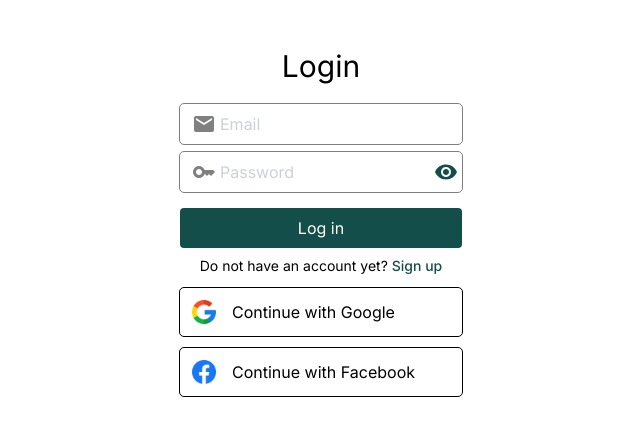
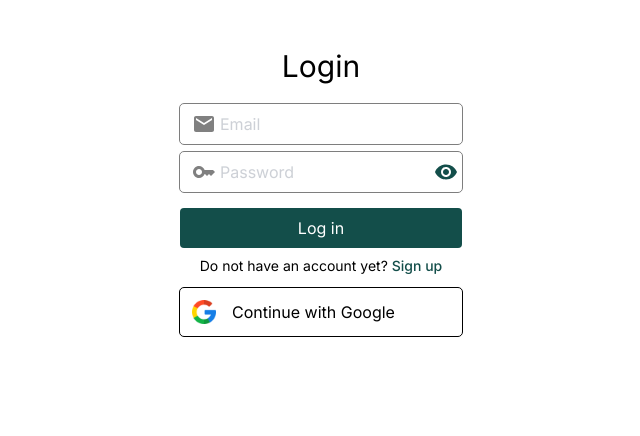
Before and after one commit to erxon/next_skeleton, a Next.js app: page /login in a window 1280 px wide. Shown: the top 436 px of the page, without its empty margins (319-959 px from the left). Built offline with nearby package versions, Linux system fonts and the light colour scheme; no server answers.

Commit message:
remove facebook

```diff
--- a/app/login/page.tsx
+++ b/app/login/page.tsx
@@ -35,7 +35,7 @@ export default function Page() {
               Continue with Google
             </button>
           </form>
-          <form
+          {/* <form
             action={async () => {
               "use server";
               await signIn("facebook");
@@ -54,7 +54,7 @@ export default function Page() {
               />{" "}
               Continue with Facebook
             </button>
-          </form>
+          </form> */}
         </div>
       </div>
     </main>
```
